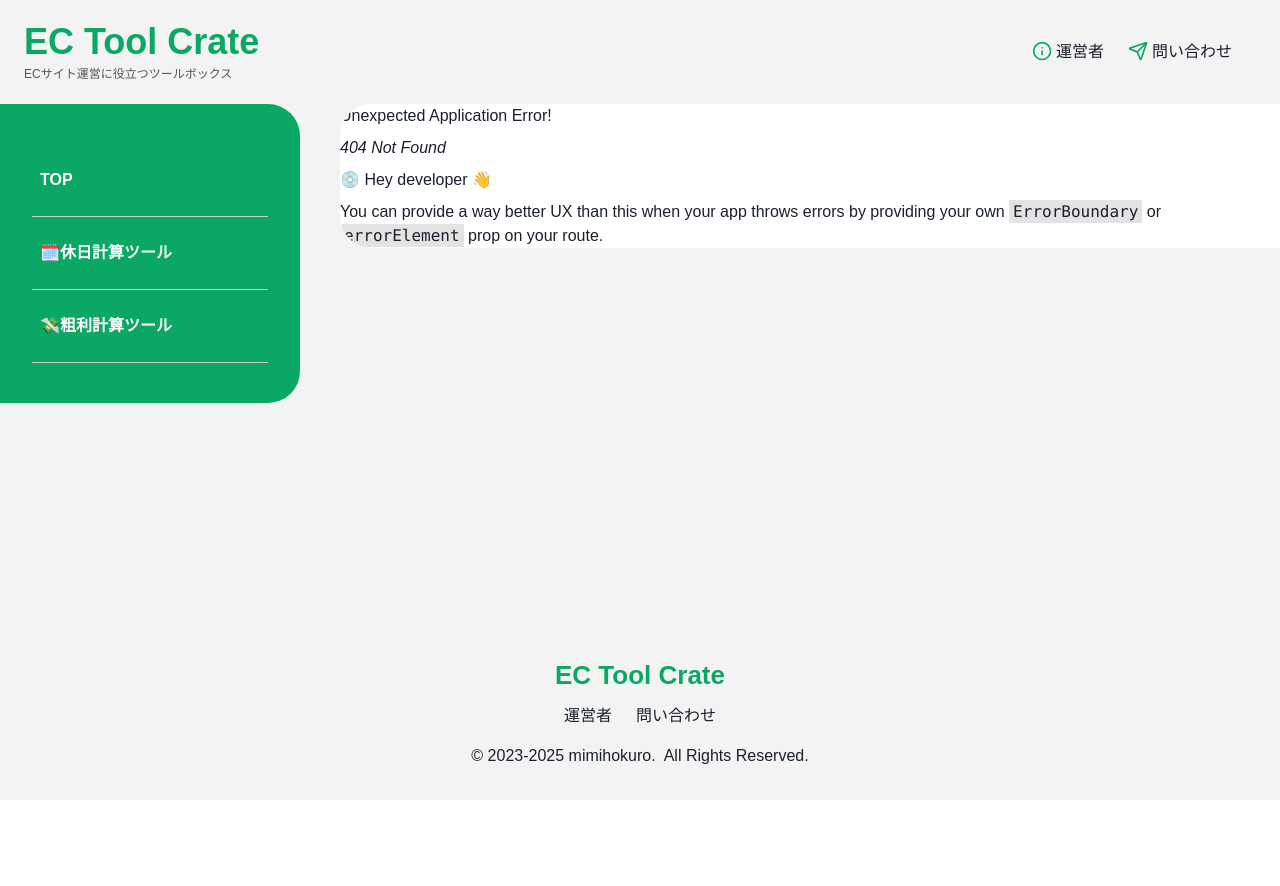
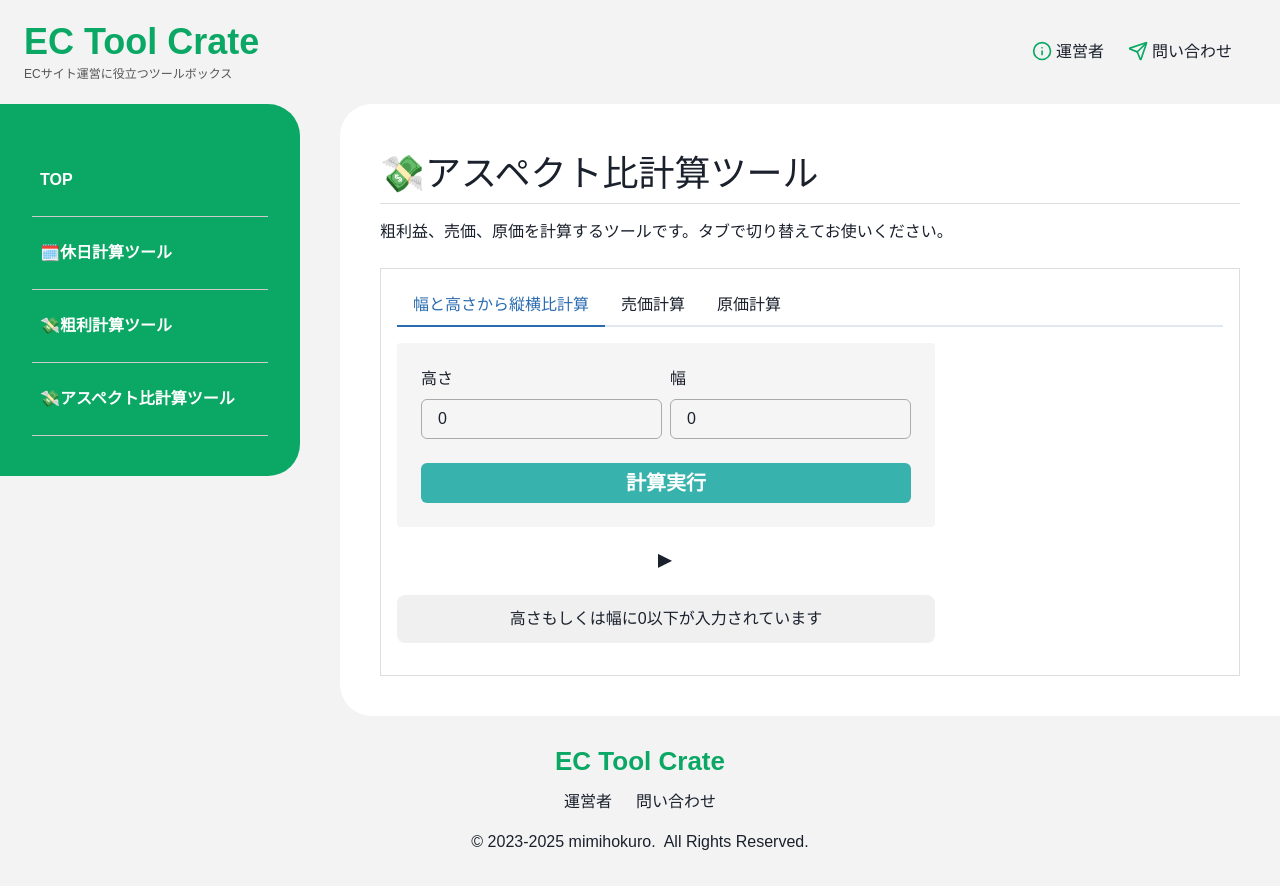
Before and after one commit to mimihokuro/app, a React (Vite) app: page /aspect-ratio-calculation in a window 1280 px wide. Before the commit this address had no page. Before the commit the page ends 800 px from the top, so only its background shows below. Built offline with nearby package versions, Linux system fonts and the light colour scheme.

Commit message:
✨ アスペクト比計算ツールを実装開始

```diff
--- /dev/null
+++ b/src/features/aspect-calculation/AspectCalculationTypeTabs.jsx
@@ -0,0 +1,38 @@
+import * as React from "react";
+import {
+  Tabs,
+  TabList,
+  TabPanels,
+  Tab,
+  TabPanel,
+  Stack,
+} from "@chakra-ui/react";
+import CalculateFromWidthAndHeight from "./CalculateFromWidthAndHeight";
+
+export default function AspectCalculationTypeTabs() {
+  const [value, setValue] = React.useState(0);
+
+  const handleChange = (event, newValue) => {
+    setValue(newValue);
+  };
+
+  return (
+    <Stack width="100%" border="1px #dddddd solid" mt={4} p={4}>
+      <Tabs>
+        <TabList value={value} onChange={handleChange}>
+          <Tab>幅と高さから縦横比計算</Tab>
+          <Tab>売価計算</Tab>
+          <Tab>原価計算</Tab>
+        </TabList>
+
+        <TabPanels>
+          <TabPanel px={0}>
+            <CalculateFromWidthAndHeight />
+          </TabPanel>
+          <TabPanel px={0}>{/* <SellingPriceCalculation /> */}</TabPanel>
+          <TabPanel px={0}>{/* <CostCalculation /> */}</TabPanel>
+        </TabPanels>
+      </Tabs>
+    </Stack>
+  );
+}
--- /dev/null
+++ b/src/features/aspect-calculation/CalculateFromWidthAndHeight.jsx
@@ -0,0 +1,145 @@
+import {
+  Button,
+  Grid,
+  HStack,
+  Input,
+  Stack,
+  Text,
+  VStack,
+} from "@chakra-ui/react";
+import { useState } from "react";
+import { css } from "@emotion/react";
+
+const CalculateFromWidthAndHeight = () => {
+  const [widthSize, setWidthSize] = useState(0);
+  const [heightSize, setHeightSize] = useState(0);
+  const [resultAspect, setResultAspect] = useState("-");
+
+  const ASPECT_RATIO_ITEMS = [
+    {
+      label: "高さ",
+      val: heightSize,
+      func: setHeightSize,
+    },
+    {
+      label: "幅",
+      val: widthSize,
+      func: setWidthSize,
+    },
+  ];
+
+  const calculateAspectRatio = () => {
+    if (heightSize <= 0 || widthSize <= 0) {
+      setResultAspect("高さもしくは幅が0のため計算できません");
+      return;
+    } else if (widthSize === "" || heightSize === "") {
+      setResultAspect("高さもしくは幅が未入力のため計算できません");
+      return;
+    }
+
+    function gcd(a, b) {
+      return b === 0 ? a : gcd(b, a % b);
+    }
+
+    const commonDivisor = gcd(widthSize, heightSize);
+    const ratioWidth = widthSize / commonDivisor;
+    const ratioHeight = heightSize / commonDivisor;
+
+    setResultAspect(`${ratioWidth} : ${ratioHeight}`);
+  };
+
+  return (
+    <>
+      <Grid
+        alignItems="center"
+        justifyContent="space-between"
+        direction={{ base: "column", sm: "row" }}
+        gap={4}
+      >
+        <VStack gap={6} p={6} backgroundColor="#f5f5f5" borderRadius={4}>
+          <HStack flexWrap={"wrap"} placeItems={"start"} gap={6} width={"100%"}>
+            <HStack alignItems="center">
+              {ASPECT_RATIO_ITEMS.map((item) => {
+                return (
+                  <Stack key={item.label}>
+                    <Text>{item.label}</Text>
+                    <Input
+                      value={item.val}
+                      label={item.label}
+                      onChange={(e) => item.func(e.target.value)}
+                      borderColor="#aaaaaa"
+                      focusBorderColor="teal.400"
+                    />
+                  </Stack>
+                );
+              })}
+            </HStack>
+          </HStack>
+          <Button
+            fontWeight="bold"
+            variant="filled"
+            width="100%"
+            backgroundColor="teal.400"
+            color="#ffffff"
+            sx={{ fontSize: "20px" }}
+            onClick={calculateAspectRatio}
+          >
+            計算実行
+          </Button>
+        </VStack>
+        <Text
+          fontWeight="bold"
+          fontSize={24}
+          textAlign={"center"}
+          css={css`
+            @container parent (min-width: 800px) {
+              transform: rotate(90deg);
+            }
+
+            transform: rotate(180deg);
+          `}
+        >
+          ▲
+        </Text>
+        <HStack
+          borderRadius={8}
+          gap={1}
+          py={4}
+          px={2}
+          sx={{
+            width: { xs: "100%", sm: "initial" },
+            mt: { xs: "2rem", sm: "0" },
+            ml: { xs: "0", sm: "2rem" },
+          }}
+          backgroundColor="#f0f0f0"
+          justifyContent="center"
+          alignItems="center"
+        >
+          {heightSize === null || widthSize === null ? (
+            <Text variant="subtitle1" fontSize={16} lineHeight="1">
+              高さもしくは幅が未入力のため計算できません
+            </Text>
+          ) : heightSize <= 0 || widthSize <= 0 ? (
+            <Text variant="subtitle1" fontSize={16} lineHeight="1">
+              高さもしくは幅に0以下が入力されています
+            </Text>
+          ) : (
+            <>
+              <Text variant="subtitle1" fontSize={24} lineHeight="1">
+                縦横比率
+              </Text>
+              <Text variant="subtitle1" fontSize={24} lineHeight="1">
+                {resultAspect}
+              </Text>
+            </>
+          )}
+          {/* <Text variant="subtitle1" fontSize={24} lineHeight="1">
+            {resultAspect}
+          </Text> */}
+        </HStack>
+      </Grid>
+    </>
+  );
+};
+
+export default CalculateFromWidthAndHeight;
--- a/src/layouts/Sidebar.jsx
+++ b/src/layouts/Sidebar.jsx
@@ -19,6 +19,10 @@ const AppList = [
   {
     title: "💸粗利計算ツール",
     url: "/gross-profit-calculation",
+  },
+  {
+    title: "💸アスペクト比計算ツール",
+    url: "/aspect-ratio-calculation",
   },
 ];
 
--- /dev/null
+++ b/src/pages/AspectRatioCalculation.jsx
@@ -0,0 +1,40 @@
+import { Heading, Stack, Text } from "@chakra-ui/react";
+import AspectCalculationTypeTabs from "../features/aspect-calculation/AspectCalculationTypeTabs";
+import usePageMetadata from "../hooks/usePageMetadata";
+
+const AspectRatioCalculation = () => {
+  usePageMetadata({
+    title: "アスペクト比計算ツール | EC Tool Crate",
+    description:
+      "粗利益、売価（売上）、原価を計算するためのツールです。自分で計算するのが面倒くさい、計算方法がよくわからないときにお使いください。",
+  });
+
+  return (
+    <Stack
+      width="100%"
+      mx="auto"
+      p={{
+        base: 4,
+        md: "10",
+      }}
+    >
+      <Heading
+        as="h1"
+        size="xl"
+        fontWeight="normal"
+        noOfLines={1}
+        borderBottom="1px"
+        py={2}
+        borderBottomColor="#dddddd"
+      >
+        💸アスペクト比計算ツール
+      </Heading>
+      <Text mt={2}>
+        粗利益、売価、原価を計算するツールです。タブで切り替えてお使いください。
+      </Text>
+      <AspectCalculationTypeTabs />
+    </Stack>
+  );
+};
+
+export default AspectRatioCalculation;
--- a/src/routes/index.jsx
+++ b/src/routes/index.jsx
@@ -3,6 +3,7 @@ import TopPage from "../pages/TopPage";
 import HolidayCalculation from "../pages/HolidayCalculation";
 import GrossProfitCalculation from "../pages/GrossProfitCalculation";
 import { Stack } from "@chakra-ui/react";
+import AspectRatioCalculation from "../pages/AspectRatioCalculation";
 
 const router = createBrowserRouter([
   {
@@ -16,6 +17,10 @@ const router = createBrowserRouter([
   {
     path: "/gross-profit-calculation",
     element: <GrossProfitCalculation />,
+  },
+  {
+    path: "/aspect-ratio-calculation",
+    element: <AspectRatioCalculation />,
   },
 ]);
 
```
